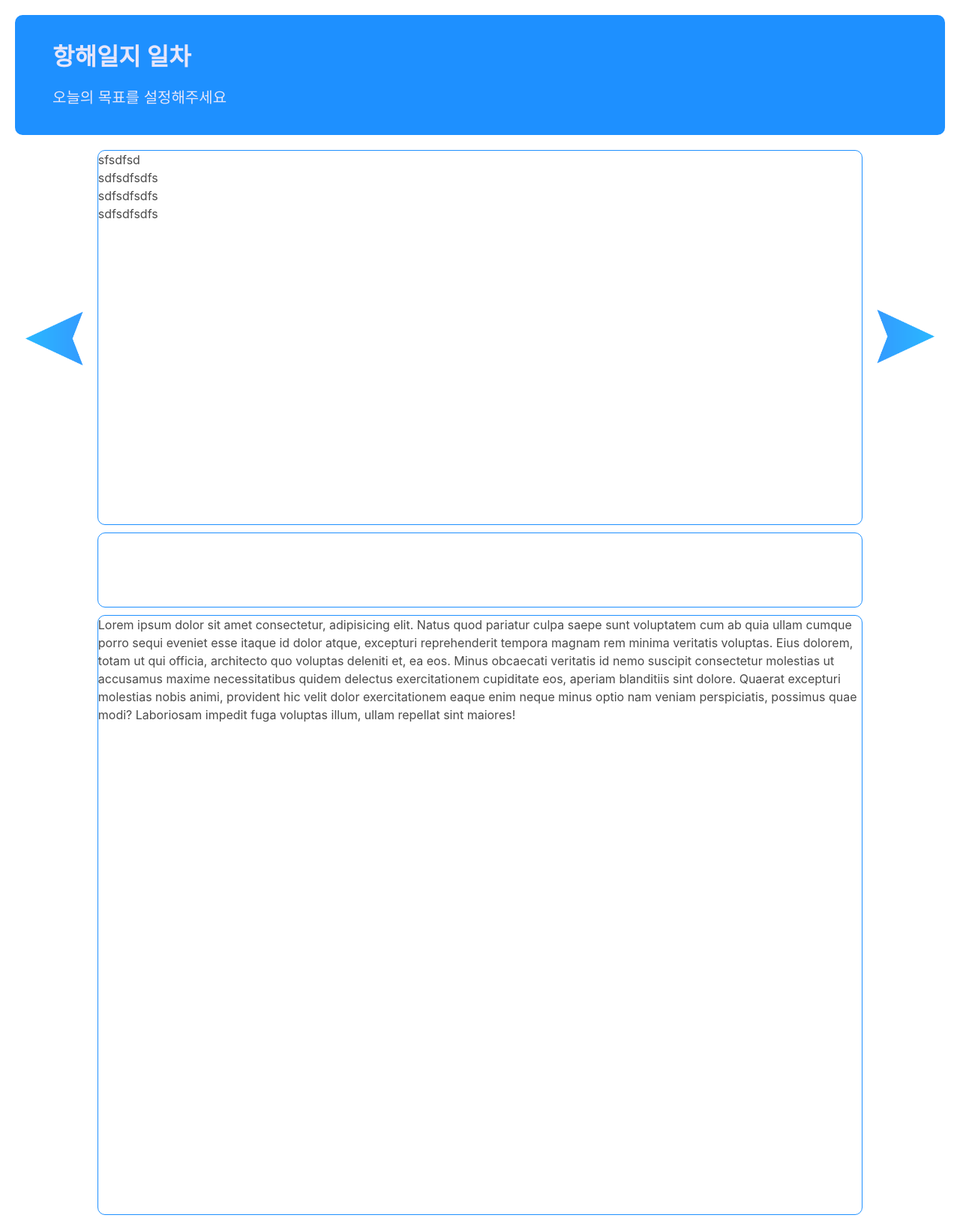
After one commit to player31-kks/logBook, a Flask app: template templates/logbook.html in a window 1280 px wide. The commit adds this page. Shown: the whole page at 75% size. Run offline with Flask 2, Linux system fonts and the light colour scheme; the template is opened without the code that fills it, so the values that code supplies are empty.

Commit message:
logbook get_page

```diff
--- a/app.py
+++ b/app.py
@@ -44,20 +44,14 @@ def login_post():
         'email': username_receive,
          'exp': datetime.utcnow() + timedelta(seconds=60 * 60 * 24)  # 로그인 24시간 유지
         }
-        token = jwt.encode(payload, SECRET_KEY, algorithm='HS256')
-
+        token = jwt.encode(payload, SECRET_KEY, algorithm='HS256').decode('utf-8')
+        # token = jwt.encode(payload, SECRET_KEY, algorithm='HS256')
         return jsonify({'result': 'success', 'token': token})
     # 찾지 못하면
     else:
         return jsonify({'result': 'fail', 'msg': '아이디/비밀번호가 일치하지 않습니다.'})
 
-<<<<<<< HEAD
-
 ##join
-=======
-##signup
-
->>>>>>> 7601a21d0e37eed5327b43774e8f3806cb82262a
 @app.route('/api/signup', methods=['POST'])
 def signup_post():
     email = request.form['email']
@@ -97,10 +91,21 @@ def comment_get():
 def comment_post():
     return render_template('login.html')
 
-## ToDolist
-@app.route('/api/todolist', methods=['GET'])
-def todolist_get():
-    return render_template('login.html')
+## logbook
+@app.route('/logbook/<keyword>', methods=['GET'])
+def todolist_get(keyword):
+    token=request.cookies.get('token')
+    payload=jwt.decode(token, SECRET_KEY, algorithms=["HS256"])
+    user_info = db.users.find_one({'email' : payload['email']})
+
+    if not user_info:
+        return jsonify({'result' : False,'content' : "null",})
+
+    logbook_info = db.logbook.find_one({'email':user_info['email'],'num':keyword})
+    return jsonify({'result':True,'cotent':{
+        'text' : logbook_info['text'],
+        'src' : logbook_info['src']
+    }})
 
 @app.route('/api/todolist', methods=['POST'])
 def todolist_post():
--- /dev/null
+++ b/templates/logbook.html
@@ -0,0 +1,189 @@
+<!DOCTYPE html>
+<html lang="en">
+  <head>
+    <meta charset="UTF-8" />
+    <meta http-equiv="X-UA-Compatible" content="IE=edge" />
+    <meta name="viewport" content="width=device-width, initial-scale=1.0" />
+    <title>Document</title>
+    <link
+      rel="stylesheet"
+      href="https://cdn.jsdelivr.net/npm/bulma@0.9.1/css/bulma.min.css"
+    />
+    <script src="https://ajax.googleapis.com/ajax/libs/jquery/3.5.1/jquery.min.js"></script>
+    <style>
+      .comment {
+        height: 100vh;
+        border: dodgerblue solid 1px;
+        border-radius: 10px;
+      }
+
+      .wrap {
+        margin: 20px;
+      }
+
+      .banner {
+        display: flex;
+        flex-direction: column;
+        align-items: flex-start;
+        justify-content: center;
+        width: 100%;
+        height: 20vh;
+        margin: 20px 0;
+        background: dodgerblue;
+        border-radius: 10px;
+      }
+
+      .banner-body {
+        margin-left: 50px;
+      }
+
+      .title {
+        color: lavender;
+        padding-bottom: 20px;
+      }
+
+      .subtitle {
+        color: lavender;
+      }
+
+      .body-box {
+        display: flex;
+        flex-direction: row;
+        margin: 20px;
+      }
+
+      .left {
+        width: 600px;
+        margin-top: 200px;
+      }
+
+      .right {
+        width: 600px;
+        margin-top: 200px;
+      }
+
+      img {
+        width: 300px;
+        height: 100px;
+        padding: 5px;
+        background-size: contain;
+      }
+
+      .todo {
+        width: 100%;
+        height: 500px;
+        border: dodgerblue solid 1px;
+        border-radius: 10px;
+        margin-bottom: 10px;
+      }
+
+      .like {
+        width: 100%;
+        height: 100px;
+        border: dodgerblue solid 1px;
+        border-radius: 10px;
+        margin: 10px 0;
+      }
+      .arrow {
+        cursor: pointer;
+      }
+    </style>
+    <script>
+      $(window).load(function () {});
+
+      function addList() {
+        let temp_html = `<div class="comment-box">안녕 나는 추가 되었어</div>`;
+        $("#comment").append(temp_html);
+      }
+
+      $(window).scroll(function () {
+        if (
+          $(window).scrollTop() ==
+          $(document).height() - $(window).height()
+        ) {
+          addList();
+        }
+      });
+
+      // 화살표 이동 함수
+      function move(direction) {
+        const url = document.location.href.split("/");
+        let num = Number(url[url.length - 1]);
+
+        if ((direction = "R")) {
+          num = num + 1 > 99 ? 1 : num + 1;
+        } else if ((direction = "L")) {
+          num = num - 1 < 1 ? 99 : num - 1;
+        }
+        window.location.href = `logbook/${num}`;
+      }
+      // function moreList() {
+      // }
+      // $(window).scroll(function () {
+
+      //     let scrolltop = $(document).scrollTop();
+      //     console.log(scrolltop);
+      //     let height = $(document).height();
+      //     console.log(height);
+      //     let height_win = $(window).height();
+      //     console.log(height_win);
+
+      //     if (Math.round($(window).scrollTop()) == $(document).height() - $(window).height()) {
+      //         moreList();
+      //     }
+
+      // })
+    </script>
+  </head>
+
+  <body>
+    <div class="wrap">
+      <div class="banner">
+        <div class="banner-body">
+          <div class="title">항해일지 일차</div>
+          <div class="subtitle">오늘의 목표를 설정해주세요</div>
+        </div>
+      </div>
+    </div>
+    <div class="body-box">
+      <div class="left">
+        <img
+          class="arrow"
+          src="../static/arrowleft.png"
+          alt="이전페이지"
+          onclick="move('L')"
+        />
+      </div>
+      <div class="content-box">
+        <ul class="todo">
+          <li>sfsdfsd</li>
+          <li>sdfsdfsdfs</li>
+          <li>sdfsdfsdfs</li>
+          <li>sdfsdfsdfs</li>
+        </ul>
+        <div class="like"></div>
+        <p id="comment" class="comment">
+          Lorem ipsum dolor sit amet consectetur, adipisicing elit. Natus quod
+          pariatur culpa saepe sunt voluptatem cum ab quia ullam cumque porro
+          sequi eveniet esse itaque id dolor atque, excepturi reprehenderit
+          tempora magnam rem minima veritatis voluptas. Eius dolorem, totam ut
+          qui officia, architecto quo voluptas deleniti et, ea eos. Minus
+          obcaecati veritatis id nemo suscipit consectetur molestias ut
+          accusamus maxime necessitatibus quidem delectus exercitationem
+          cupiditate eos, aperiam blanditiis sint dolore. Quaerat excepturi
+          molestias nobis animi, provident hic velit dolor exercitationem eaque
+          enim neque minus optio nam veniam perspiciatis, possimus quae modi?
+          Laboriosam impedit fuga voluptas illum, ullam repellat sint maiores!
+        </p>
+      </div>
+      <div class="right">
+        <img
+          class="arrow"
+          src="../static/arrowright.png"
+          alt="다음페이지"
+          onclick="move('R')"
+        />
+      </div>
+    </div>
+  </body>
+</html>
--- a/templates/login.html
+++ b/templates/login.html
@@ -66,8 +66,7 @@
           data: { username_give: username, password_give: password },
           success: function (response) {
             if (response['result'] == 'success') {
-              localStorage.setItem('mytoken', response['token']);
-
+              document.cookie = `token=${response['token']}`
               alert('로그인이 완료되었습니다.')
               window.location.href = '/main'
             } else {
```
Also changed, not shown: templates/diary.html (deleted, +0 -184 lines), templates/main.html (+1 -28 lines).
